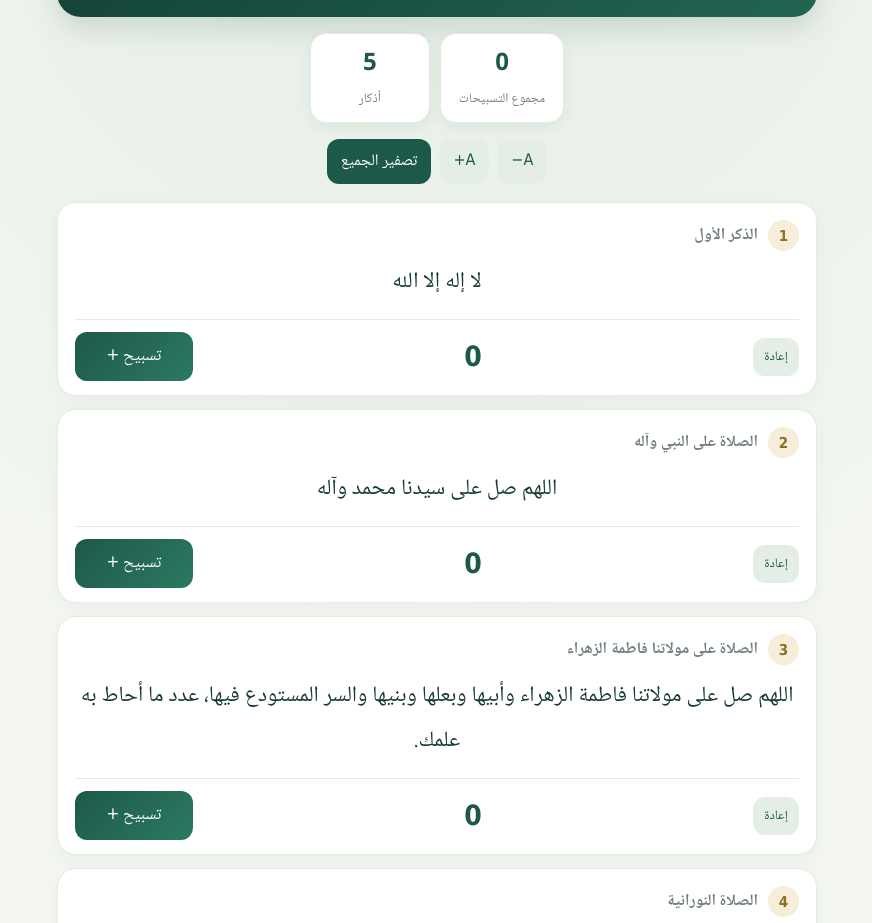
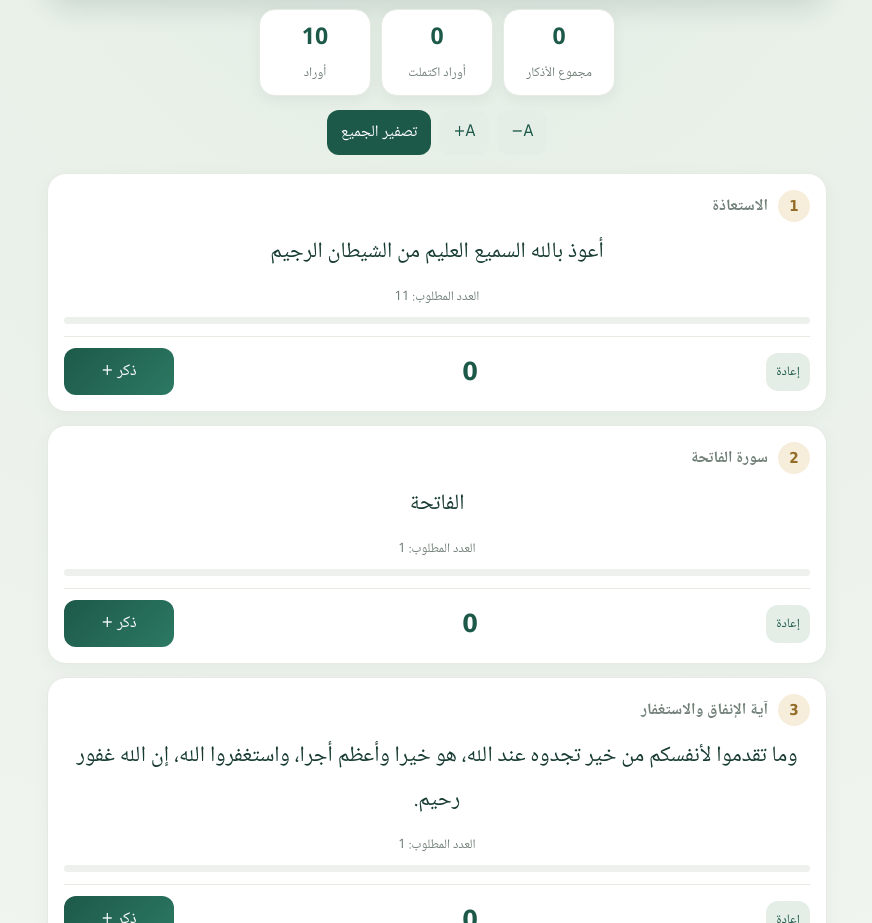
Before and after one commit to Saad-Crypt/Application-, a website: page www/index.html in a window 1280 px wide. Shown: the part 182-1105 px from the top of the page, without its empty margins (203-1075 px from the left). Drawn offline with Linux system fonts and the light colour scheme.

Commit message:
Replace counters with ten individual wird items

```diff
--- a/www/index.html
+++ b/www/index.html
@@ -2,38 +2,47 @@
 <html lang="ar" dir="rtl">
 <head>
 <meta charset="utf-8"><meta name="viewport" content="width=device-width,initial-scale=1,viewport-fit=cover">
-<meta name="theme-color" content="#123d35"><title>عداد الأذكار</title>
+<meta name="theme-color" content="#123d35"><title>الورد الفردي</title>
 <style>
 :root{--bg:#f3f6f1;--card:#fff;--ink:#173b32;--muted:#718078;--gold:#c49a45;--line:#e5eae3;--green:#1d5949}
-*{box-sizing:border-box}body{margin:0;background:radial-gradient(circle at top,#e4eee5,var(--bg) 48%);color:var(--ink);font-family:"Noto Naskh Arabic","Amiri","Tahoma",serif;padding:20px 14px 38px}
-.wrap{max-width:760px;margin:auto}.hero{text-align:center;padding:24px 14px 20px;background:linear-gradient(135deg,#123d35,#236452);color:#fff;border-radius:24px;box-shadow:0 12px 28px #123d3526}
-.logo{font-size:30px;color:#f1d18b}.hero h1{font-size:29px;margin:4px 0}.hero p{margin:5px 0 0;color:#d8e8df;font-size:15px}
-.summary{display:flex;justify-content:center;gap:10px;margin:16px 0}.pill{background:var(--card);border:1px solid var(--line);border-radius:16px;padding:10px 18px;text-align:center;min-width:120px;box-shadow:0 4px 14px #183b3010}.pill b{display:block;font-size:24px;color:var(--green)}.pill span{font-size:13px;color:var(--muted)}
+*{box-sizing:border-box}body{margin:0;background:radial-gradient(circle at top,#e4eee5,var(--bg) 48%);color:var(--ink);font-family:"Noto Naskh Arabic","Amiri","Tahoma",serif;padding:16px 12px 36px}
+.wrap{max-width:780px;margin:auto}.hero{text-align:center;padding:20px 14px;background:linear-gradient(135deg,#123d35,#236452);color:#fff;border-radius:24px;box-shadow:0 12px 28px #123d3526}
+.app-icon{width:88px;height:88px;object-fit:cover;border:3px solid #e8c879;border-radius:22px;box-shadow:0 5px 16px #0003}.hero h1{font-size:29px;margin:8px 0 2px}.hero p{margin:5px 0 0;color:#d8e8df;font-size:15px}
+.summary{display:flex;justify-content:center;gap:10px;margin:14px 0;flex-wrap:wrap}.pill{background:var(--card);border:1px solid var(--line);border-radius:16px;padding:9px 16px;text-align:center;min-width:112px;box-shadow:0 4px 14px #183b3010}.pill b{display:block;font-size:23px;color:var(--green)}.pill span{font-size:13px;color:var(--muted)}
 .tools{display:flex;gap:8px;justify-content:center;flex-wrap:wrap;margin:12px 0 18px}.tools button,.counter button{border:0;border-radius:12px;padding:9px 14px;background:#e4eee7;color:var(--green);font:inherit;cursor:pointer}.tools button.primary{background:var(--green);color:white}.tools button:active,.counter button:active{transform:scale(.97)}
-.list{display:grid;gap:13px}.dhikr{background:var(--card);border:1px solid var(--line);border-radius:19px;padding:17px 17px 14px;box-shadow:0 5px 18px #183b300b}.dhikr-top{display:flex;align-items:center;gap:10px;margin-bottom:9px}.num{width:31px;height:31px;flex:0 0 31px;border-radius:50%;display:grid;place-items:center;background:#f6edda;color:#936d27;font:bold 15px Tahoma}.dhikr h2{font-size:16px;margin:0;color:var(--muted);font-weight:600}.text{font-size:22px;line-height:2.05;text-align:center;margin:5px 0 14px;color:var(--ink)}
-.counter{display:flex;align-items:center;justify-content:space-between;gap:12px;border-top:1px solid var(--line);padding-top:12px}.count{font:700 28px Tahoma;color:var(--green);min-width:48px;text-align:center}.counter .tap{background:linear-gradient(135deg,#1d5949,#2c7962);color:#fff;font-size:17px;min-width:118px;padding:10px 18px}.counter .reset{font-size:13px;padding:8px 11px}
+.list{display:grid;gap:13px}.dhikr{background:var(--card);border:1px solid var(--line);border-radius:19px;padding:16px;box-shadow:0 5px 18px #183b300b}.dhikr-top{display:flex;align-items:center;gap:10px;margin-bottom:8px}.num{width:32px;height:32px;flex:0 0 32px;border-radius:50%;display:grid;place-items:center;background:#f6edda;color:#936d27;font:bold 15px Tahoma}.dhikr h2{font-size:16px;margin:0;color:var(--muted);font-weight:600}.text{font-size:22px;line-height:2;text-align:center;margin:7px 0 12px;color:var(--ink);white-space:pre-line}
+.target{font-size:13px;color:var(--muted);text-align:center;margin:0 0 9px}.progress{height:7px;background:#edf1eb;border-radius:10px;overflow:hidden;margin:0 0 12px}.progress span{display:block;height:100%;background:linear-gradient(90deg,#c49a45,#e4c779);width:0%;transition:width .2s}
+.counter{display:flex;align-items:center;justify-content:space-between;gap:9px;border-top:1px solid var(--line);padding-top:11px}.count{font:700 25px Tahoma;color:var(--green);min-width:48px;text-align:center}.counter .tap{background:linear-gradient(135deg,#1d5949,#2c7962);color:#fff;font-size:16px;min-width:110px;padding:10px 16px}.counter .reset{font-size:13px;padding:8px 10px}
 footer{text-align:center;color:var(--muted);font-size:13px;margin:22px 0 4px}
-@media(max-width:420px){body{padding:12px 10px}.hero h1{font-size:25px}.text{font-size:20px}.dhikr{padding:14px}.counter .tap{min-width:105px}}
+@media(max-width:420px){body{padding:10px 8px}.hero h1{font-size:25px}.text{font-size:20px}.dhikr{padding:13px}.counter .tap{min-width:96px;padding:9px}}
 </style></head>
 <body><main class="wrap">
-<header class="hero"><div class="logo">۞</div><h1>عداد الأذكار</h1><p>اذكر الله بقلب حاضر ولسان ذاكر</p></header>
-<section class="summary"><div class="pill"><b id="total">0</b><span>مجموع التسبيحات</span></div><div class="pill"><b>5</b><span>أذكار</span></div></section>
+<header class="hero"><img class="app-icon" src="icon.jpg" alt="أيقونة التطبيق"><h1>الورد الفردي</h1><p>أوراد الذكر والصلاة على سيدنا محمد ﷺ</p></header>
+<section class="summary"><div class="pill"><b id="total">0</b><span>مجموع الأذكار</span></div><div class="pill"><b id="done">0</b><span>أوراد اكتملت</span></div><div class="pill"><b>10</b><span>أوراد</span></div></section>
 <div class="tools"><button id="smaller" aria-label="تصغير الخط">A−</button><button id="larger" aria-label="تكبير الخط">A+</button><button id="resetAll" class="primary">تصفير الجميع</button></div>
-<section class="list" id="list">
-<article class="dhikr" data-id="0"><div class="dhikr-top"><span class="num">1</span><h2>الذكر الأول</h2></div><div class="text">لا إله إلا الله</div><div class="counter"><button class="reset">إعادة</button><span class="count">0</span><button class="tap">تسبيح +</button></div></article>
-<article class="dhikr" data-id="1"><div class="dhikr-top"><span class="num">2</span><h2>الصلاة على النبي وآله</h2></div><div class="text">اللهم صل على سيدنا محمد وآله</div><div class="counter"><button class="reset">إعادة</button><span class="count">0</span><button class="tap">تسبيح +</button></div></article>
-<article class="dhikr" data-id="2"><div class="dhikr-top"><span class="num">3</span><h2>الصلاة على مولاتنا فاطمة الزهراء</h2></div><div class="text">اللهم صل على مولاتنا فاطمة الزهراء وأبيها وبعلها وبنيها والسر المستودع فيها، عدد ما أحاط به علمك.</div><div class="counter"><button class="reset">إعادة</button><span class="count">0</span><button class="tap">تسبيح +</button></div></article>
-<article class="dhikr" data-id="3"><div class="dhikr-top"><span class="num">4</span><h2>الصلاة النورانية</h2></div><div class="text">اللهم صل على سيدنا محمد الذي ملأت قلبه من جلالك وعينه من جمالك فأصبح فرحا مؤيدا منصورا، وعلى آله وصحبه وسلم تسليما والحمد لله على ذلك.</div><div class="counter"><button class="reset">إعادة</button><span class="count">0</span><button class="tap">تسبيح +</button></div></article>
-<article class="dhikr" data-id="4"><div class="dhikr-top"><span class="num">5</span><h2>صلاة طب القلوب</h2></div><div class="text">اللهم صل على سيدنا محمد طب القلوب ودواءها، وعافية الأبدان وشفاءها، ونور الأبصار وضياءها وعلى آله وصحبه وسلم.</div><div class="counter"><button class="reset">إعادة</button><span class="count">0</span><button class="tap">تسبيح +</button></div></article>
-</section><footer>تُحفظ الأعداد تلقائيا على هذا الجهاز</footer></main>
+<section class="list" id="list"></section><footer>تُحفظ الأعداد تلقائيا على هذا الجهاز</footer></main>
 <script>
-(()=>{const cards=[...document.querySelectorAll('.dhikr')],key='adhkar-counts-v1';let counts=[0,0,0,0,0],font=22;
-try{const saved=JSON.parse(localStorage.getItem(key));if(Array.isArray(saved)&&saved.length===5)counts=saved.map(x=>Math.max(0,Number(x)||0))}catch(e){}
-function save(){localStorage.setItem(key,JSON.stringify(counts));render()}
-function render(){let total=0;cards.forEach((card,i)=>{card.querySelector('.count').textContent=counts[i];total+=counts[i]});document.getElementById('total').textContent=total}
-cards.forEach((card,i)=>{card.querySelector('.tap').addEventListener('click',()=>{counts[i]++;save();if(navigator.vibrate)navigator.vibrate(12)});card.querySelector('.reset').addEventListener('click',()=>{counts[i]=0;save()})});
-document.getElementById('resetAll').addEventListener('click',()=>{if(confirm('هل تريد تصفير جميع العدادات؟')){counts=[0,0,0,0,0];save()}});
-document.getElementById('larger').addEventListener('click',()=>{font=Math.min(34,font+2);document.querySelectorAll('.text').forEach(x=>x.style.fontSize=font+'px')});
+(()=>{const items=[
+["الاستعاذة","أعوذ بالله السميع العليم من الشيطان الرجيم",11],
+["سورة الفاتحة","الفاتحة",1],
+["آية الإنفاق والاستغفار","وما تقدموا لأنفسكم من خير تجدوه عند الله، هو خيرا وأعظم أجرا، واستغفروا الله، إن الله غفور رحيم.",1],
+["الاستغفار","أستغفر الله العظيم",100],
+["يا لطيف بعباده","الله لطيف بعباده، يرزق من يشاء، وهو القوي العزيز",1],
+["يا لطيف","يا لطيف",645],
+["الصلاة النورانية","اللهم صل على سيدنا محمد الذي ملأت قلبه من جلالك وعينه من جمالك فأصبح فرحا مؤيدا منصورا وعلى آله وصحبه، وسلم تسليما والحمد لله على ذلك،",100],
+["يا مبدئ","يا مبدئ",120],
+["الحفظ والرعاية","بسم الله على نفسي وأهلي ومالي، ولا حول ولا قوة إلا بالله العلي العظيم.",50],
+["كلمة التوحيد","لا إله إلا الله",15000]
+];
+const key='alwird-individual-v2';let counts=items.map(()=>0),font=22;
+try{const saved=JSON.parse(localStorage.getItem(key));if(Array.isArray(saved)&&saved.length===items.length)counts=saved.map(x=>Math.max(0,Number(x)||0))}catch(e){}
+const list=document.getElementById('list');
+items.forEach((it,i)=>{const card=document.createElement('article');card.className='dhikr';card.innerHTML='<div class="dhikr-top"><span class="num">'+(i+1)+'</span><h2></h2></div><div class="text"></div><p class="target"></p><div class="progress"><span></span></div><div class="counter"><button class="reset">إعادة</button><span class="count">0</span><button class="tap">ذكر +</button></div>';card.querySelector('h2').textContent=it[0];card.querySelector('.text').textContent=it[1];card.querySelector('.target').textContent='العدد المطلوب: '+it[2].toLocaleString('en-US');card.querySelector('.tap').addEventListener('click',()=>{counts[i]=Math.min(it[2],counts[i]+1);save();if(navigator.vibrate)navigator.vibrate(10)});card.querySelector('.reset').addEventListener('click',()=>{counts[i]=0;save()});list.appendChild(card)});
+const cards=[...document.querySelectorAll('.dhikr')];
+function save(){try{localStorage.setItem(key,JSON.stringify(counts))}catch(e){}render()}
+function render(){let total=0,done=0;cards.forEach((card,i)=>{total+=counts[i];if(counts[i]>=items[i][2])done++;card.querySelector('.count').textContent=counts[i].toLocaleString('en-US');card.querySelector('.progress span').style.width=Math.min(100,counts[i]/items[i][2]*100)+'%';card.querySelector('.tap').disabled=counts[i]>=items[i][2];card.querySelector('.tap').textContent=counts[i]>=items[i][2]?'اكتمل ✓':'ذكر +' });document.getElementById('total').textContent=total.toLocaleString('en-US');document.getElementById('done').textContent=done}
+document.getElementById('resetAll').addEventListener('click',()=>{if(confirm('هل تريد تصفير جميع الأوراد؟')){counts=items.map(()=>0);save()}});
+document.getElementById('larger').addEventListener('click',()=>{font=Math.min(36,font+2);document.querySelectorAll('.text').forEach(x=>x.style.fontSize=font+'px')});
 document.getElementById('smaller').addEventListener('click',()=>{font=Math.max(16,font-2);document.querySelectorAll('.text').forEach(x=>x.style.fontSize=font+'px')});
 render();
 })();
```
